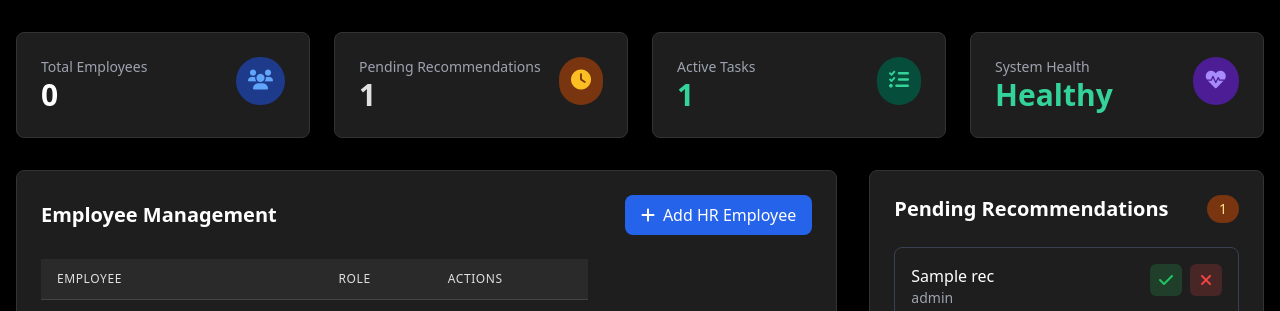
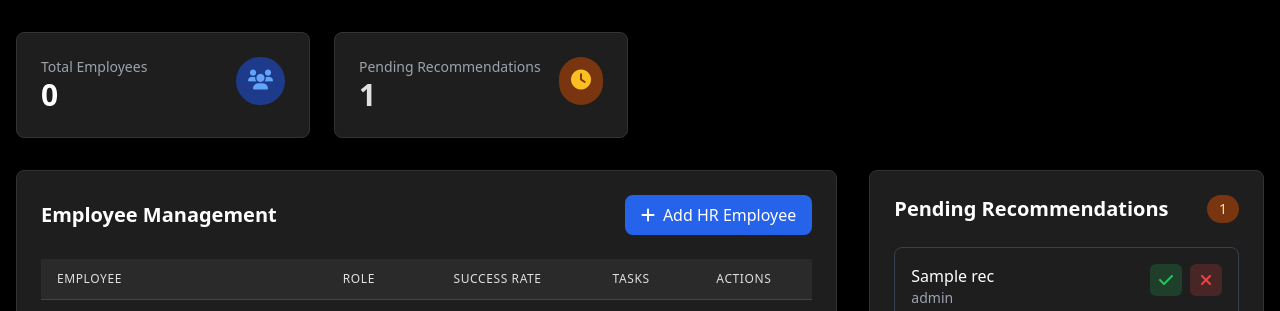
Before and after one commit to Ritchdotcom-beep/Task_Manager_App, a Flask app: template templates/admin_dashboard.html in a window 1280 px wide. Shown: the part 72-383 px from the top of the page. Run offline with Flask 3, Linux system fonts and the light colour scheme; the template is opened without the code that fills it: most values are stand-ins (such as "Sample title", 1, 10 or a date in 2020); parts of the project's set-up code (start-up, migrations or seed data) failed here and were passed over.

Commit message:
delete button update

```diff
--- a/templates/admin_dashboard.html
+++ b/templates/admin_dashboard.html
@@ -180,7 +180,7 @@
                 </div>
             </div>
 
-            <!-- Active Tasks -->
+            <!-- Active Tasks
             <div class="dark-card rounded-lg shadow p-6 transition-card card-hover fade-in">
                 <div class="flex justify-between items-start">
                     <div>
@@ -195,7 +195,7 @@
                 </div>
             </div>
 
-            <!-- System Health -->
+
             <div class="dark-card rounded-lg shadow p-6 transition-card card-hover fade-in">
                 <div class="flex justify-between items-start">
                     <div>
@@ -208,7 +208,7 @@
                         <i class="fas fa-heartbeat text-purple-400 text-xl"></i>
                     </div>
                 </div>
-            </div>
+            </div> -->
         </div>
 
         <!-- Main Content Grid -->
@@ -230,8 +230,8 @@
                                 <tr>
                                     <th class="px-4 py-3 text-left text-xs font-medium text-gray-400 uppercase tracking-wider border-b border-gray-700">Employee</th>
                                     <th class="px-4 py-3 text-left text-xs font-medium text-gray-400 uppercase tracking-wider border-b border-gray-700">Role</th>
-                                    <!-- <th class="px-4 py-3 text-left text-xs font-medium text-gray-400 uppercase tracking-wider border-b border-gray-700">Success Rate</th>
-                                    <th class="px-4 py-3 text-left text-xs font-medium text-gray-400 uppercase tracking-wider border-b border-gray-700">Tasks</th> -->
+                                    <th class="px-4 py-3 text-left text-xs font-medium text-gray-400 uppercase tracking-wider border-b border-gray-700">Success Rate</th>
+                                    <th class="px-4 py-3 text-left text-xs font-medium text-gray-400 uppercase tracking-wider border-b border-gray-700">Tasks</th>
                                     <th class="px-4 py-3 text-left text-xs font-medium text-gray-400 uppercase tracking-wider border-b border-gray-700">Actions</th>
                                 </tr>
                             </thead>
@@ -278,9 +278,11 @@
                                             <a href="{{ url_for('edit_employee', emp_id=employee.emp_id) }}" class="text-green-400 hover:text-green-300 transition-colors duration-200">
                                                 <i class="fas fa-edit"></i>
                                             </a>
+                                            {% if employee.role == 'developer' or employee.role == 'human resource' or employee.role == 'hr' %}
                                             <button onclick="deleteEmployee('{{ employee.emp_id }}')" class="text-red-400 hover:text-red-300 transition-colors duration-200">
                                                 <i class="fas fa-trash"></i>
                                             </button>
+                                            {% endif %}
                                         </div>
                                     </td>
                                 </tr>
--- a/templates/create_employee.html
+++ b/templates/create_employee.html
@@ -212,10 +212,10 @@
 
     <div class="card">
       <form method="post" action="{{ url_for('create_employee') }}">
-        <div class="form-group">
+        <!-- <div class="form-group">
           <label class="form-label">Employee ID (Optional)</label>
           <input type="text" name="emp_id" class="form-control" placeholder="Leave blank for auto-generated ID">
-        </div>
+        </div> -->
 
         <div class="form-group">
           <label class="form-label">Name *</label>
```
